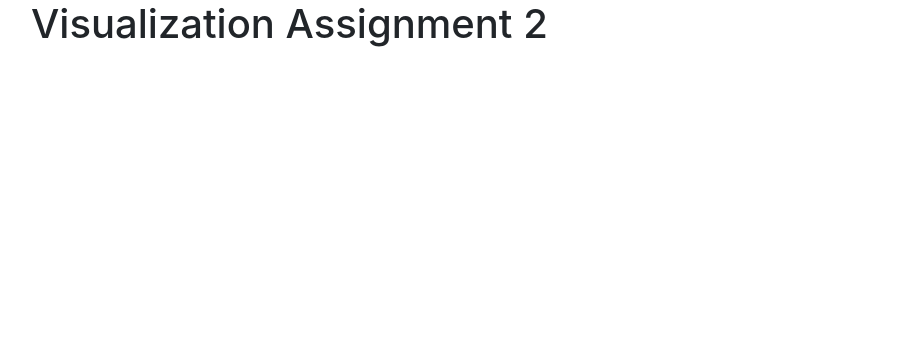
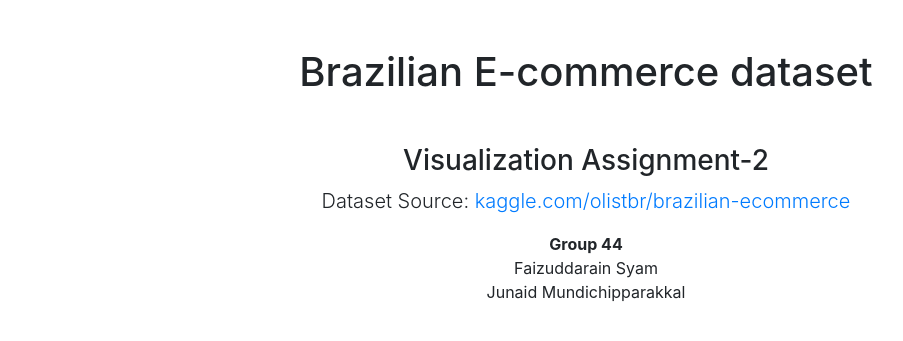
Before and after one commit to mpjunaid/ecommerce_vis, a Flask app: page / in a window 1280 px wide. Shown: the part 56-397 px from the top of the page, without its empty margins (54-957 px from the left). Run offline with Flask 2, Linux system fonts and the light colour scheme; parts of the project's set-up code (start-up, migrations or seed data) failed here and were passed over; some libraries are stand-ins or nearby versions.

Commit message:
Improved homepage

```diff
--- a/templates/home.html
+++ b/templates/home.html
@@ -2,6 +2,18 @@
 
 {% block body%}
 <div class="container">
-    <h1>Visualization Assignment 2</h1>
-</div>
+    <div class="row">
+      <div class="col-lg-12 text-center">
+        <h1 class="mt-5">Brazilian E-commerce dataset</h1>
+        <h3 class="mt-5">Visualization Assignment-2</h3>
+        <p class="lead">Dataset Source: <a href="https://www.kaggle.com/olistbr/brazilian-ecommerce">kaggle.com/olistbr/brazilian-ecommerce</a></p>
+        <ul class="list-unstyled">
+          <li><b>Group 44</b></li>
+          <li>Faizuddarain Syam</li>
+          <li>Junaid Mundichipparakkal</li>
+        </ul>
+      </div>
+    </div>
+  </div>
+</body>
 {% endblock body%}
```
